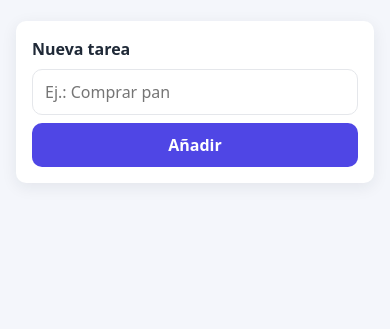
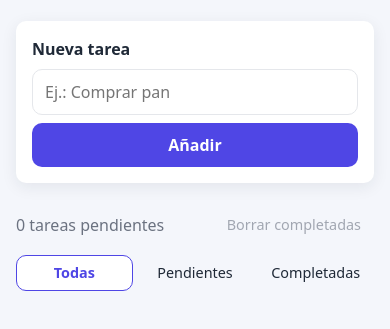
Before and after one commit to CarlosJavierRodriguezChamizo/webdeprueba, a plain HTML site: page index.html in a window 390 px wide. Shown: the part 93-422 px from the top of the page. Drawn offline with Linux system fonts and the light colour scheme.

Commit message:
Fase 6: filtros, contador de pendientes y borrar completadas
Co-Authored-By: Claude Opus 5.5 <noreply@anthropic.com>
Claude-Session: https://claude.ai/code/session_01TctyxSMpHeT3VRpjXbm55z

```diff
--- a/app.js
+++ b/app.js
@@ -1,21 +1,58 @@
 // ===== Estado =====
 // Todas las tareas viven en este array. La lista de la página se "pinta" a partir de él.
 // Al abrir la página se cargan las tareas guardadas (funciones de storage.js).
-const tasks = loadTasks();
+let tasks = loadTasks();
+
+// Filtro activo: "todas", "pendientes" o "completadas".
+let currentFilter = "todas";
 
 // ===== Referencias a elementos del HTML =====
 const form = document.getElementById("task-form");
 const input = document.getElementById("task-input");
 const list = document.getElementById("task-list");
 const errorMessage = document.getElementById("task-error");
+const counter = document.getElementById("task-count");
+const filterButtons = document.querySelectorAll(".filters__button");
+const clearCompletedButton = document.getElementById("clear-completed");
 
 // ===== Pintar la lista =====
-// Vacía la lista y vuelve a crear un <li> por cada tarea del array.
+// Vacía la lista y vuelve a crear un <li> por cada tarea visible según el filtro.
 function renderTasks() {
   list.textContent = "";
 
-  tasks.forEach((task) => {
+  getVisibleTasks().forEach((task) => {
     list.appendChild(createTaskItem(task));
+  });
+
+  updateCounter();
+  updateFilterButtons();
+}
+
+// Devuelve solo las tareas que corresponden al filtro activo.
+function getVisibleTasks() {
+  if (currentFilter === "pendientes") {
+    return tasks.filter((task) => !task.completed);
+  }
+  if (currentFilter === "completadas") {
+    return tasks.filter((task) => task.completed);
+  }
+  return tasks;
+}
+
+// ===== Contador y botones =====
+function updateCounter() {
+  const pending = tasks.filter((task) => !task.completed).length;
+  counter.textContent = pending === 1 ? "1 tarea pendiente" : `${pending} tareas pendientes`;
+
+  // "Borrar completadas" solo se puede pulsar si hay alguna completada.
+  clearCompletedButton.disabled = !tasks.some((task) => task.completed);
+}
+
+// Marca visualmente (y para lectores de pantalla) qué filtro está activo.
+function updateFilterButtons() {
+  filterButtons.forEach((button) => {
+    const isActive = button.dataset.filter === currentFilter;
+    button.setAttribute("aria-pressed", String(isActive));
   });
 }
 
@@ -161,6 +198,14 @@ function deleteTask(id) {
   input.focus(); // el botón pulsado ya no existe: llevamos el foco al campo de texto
 }
 
+// ===== Borrar completadas =====
+function clearCompleted() {
+  // filter crea un array nuevo solo con las pendientes; por eso tasks es "let" y no "const".
+  tasks = tasks.filter((task) => !task.completed);
+  saveTasks(tasks);
+  renderTasks();
+}
+
 // ===== Eventos =====
 form.addEventListener("submit", (event) => {
   event.preventDefault(); // evita que el formulario recargue la página
@@ -182,5 +227,18 @@ form.addEventListener("submit", (event) => {
 // Al empezar a escribir, el aviso de error desaparece.
 input.addEventListener("input", clearError);
 
+// Filtros: cada botón guarda su filtro en el atributo data-filter.
+filterButtons.forEach((button) => {
+  button.addEventListener("click", () => {
+    currentFilter = button.dataset.filter;
+    renderTasks();
+  });
+});
+
+clearCompletedButton.addEventListener("click", () => {
+  clearCompleted();
+  input.focus(); // el botón queda desactivado, así que movemos el foco a un sitio útil
+});
+
 // Pintado inicial con las tareas cargadas.
 renderTasks();
--- a/index.html
+++ b/index.html
@@ -38,6 +38,19 @@
       <h2 id="list-title" class="visually-hidden">Lista de tareas</h2>
       <ul class="task-list" id="task-list"></ul>
     </section>
+
+    <footer class="toolbar">
+      <!-- aria-live: los lectores de pantalla anuncian el contador cuando cambia -->
+      <p class="toolbar__count" id="task-count" aria-live="polite"></p>
+
+      <div class="filters" role="group" aria-label="Filtrar tareas">
+        <button type="button" class="filters__button" data-filter="todas" aria-pressed="true">Todas</button>
+        <button type="button" class="filters__button" data-filter="pendientes" aria-pressed="false">Pendientes</button>
+        <button type="button" class="filters__button" data-filter="completadas" aria-pressed="false">Completadas</button>
+      </div>
+
+      <button type="button" class="toolbar__clear" id="clear-completed">Borrar completadas</button>
+    </footer>
   </main>
 </body>
 </html>
--- a/styles.css
+++ b/styles.css
@@ -202,6 +202,64 @@ body {
   outline-offset: 2px;
 }
 
+/* ===== Barra inferior: contador, filtros y borrar completadas ===== */
+.toolbar {
+  display: flex;
+  flex-wrap: wrap;
+  align-items: center;
+  justify-content: space-between;
+  gap: 12px;
+  margin-top: 16px;
+}
+
+.toolbar__count {
+  margin: 0;
+  color: var(--color-muted);
+}
+
+.filters {
+  display: flex;
+  gap: 4px;
+}
+
+.filters__button,
+.toolbar__clear {
+  padding: 6px 12px;
+  font: inherit;
+  font-size: 0.9rem;
+  color: var(--color-text);
+  background: transparent;
+  border: 1px solid transparent;
+  border-radius: var(--radius);
+  cursor: pointer;
+}
+
+.filters__button:hover,
+.toolbar__clear:hover:not(:disabled) {
+  border-color: var(--color-border);
+  background: var(--color-surface);
+}
+
+/* Filtro activo */
+.filters__button[aria-pressed="true"] {
+  color: var(--color-primary);
+  font-weight: 600;
+  border-color: var(--color-primary);
+  background: var(--color-surface);
+}
+
+.toolbar__clear:disabled {
+  color: var(--color-muted);
+  cursor: not-allowed;
+  opacity: 0.6;
+}
+
+.filters__button:focus-visible,
+.toolbar__clear:focus-visible {
+  outline: 2px solid var(--color-primary);
+  outline-offset: 2px;
+}
+
 /* ===== Móvil ===== */
 @media (max-width: 480px) {
   .app {
@@ -215,6 +273,16 @@ body {
   /* En pantallas estrechas el botón pasa debajo del campo */
   .task-form__row {
     flex-direction: column;
+  }
+
+  /* Los filtros ocupan toda una fila y se reparten el ancho */
+  .filters {
+    order: 3;
+    width: 100%;
+  }
+
+  .filters__button {
+    flex: 1;
   }
 }
 
```
Also changed, not shown: 2 other files.
